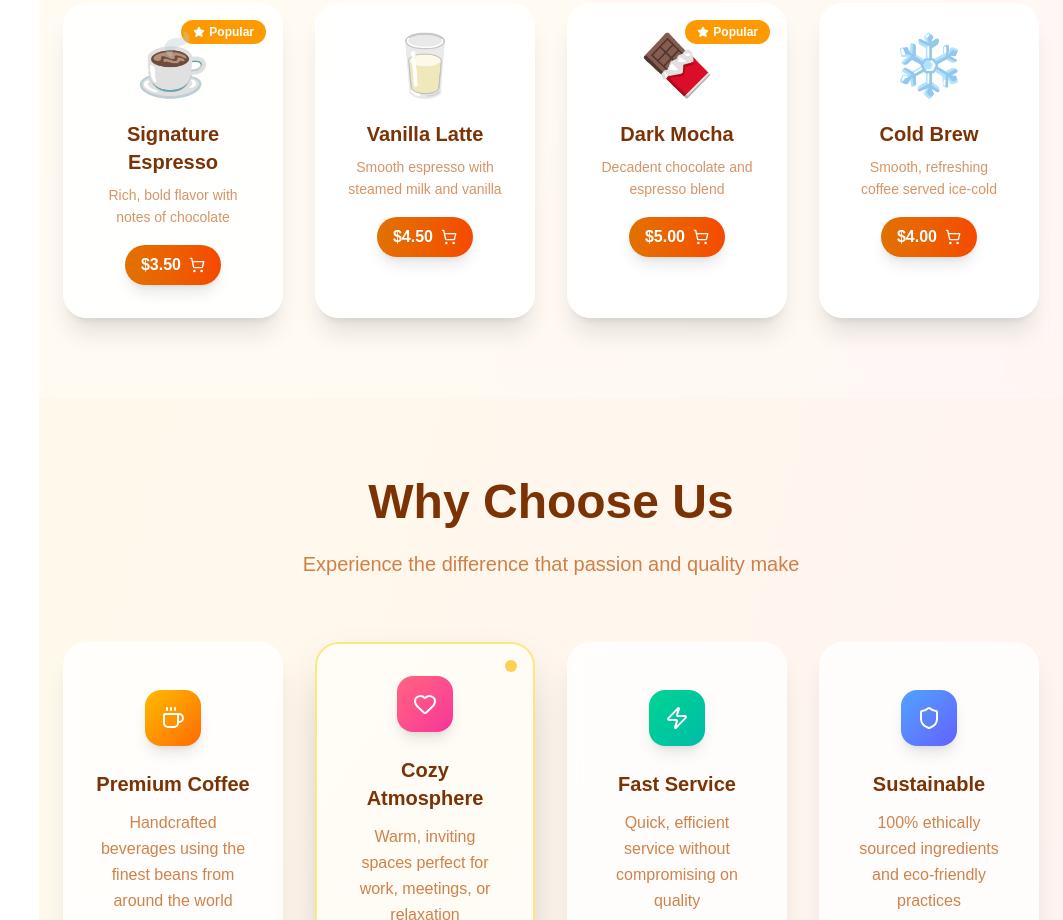
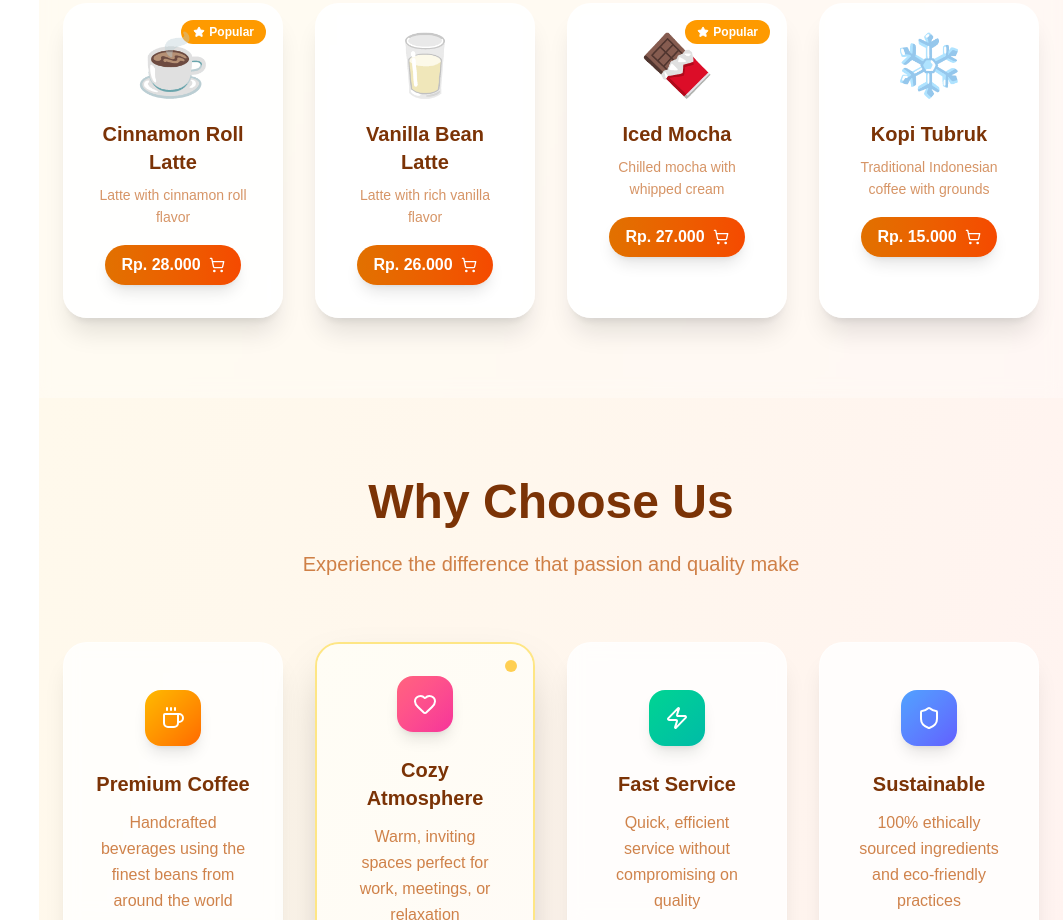
Before and after one commit to lavinianataniela05/cafemanagementsystem, a Next.js app: page /dashboard in a window 1280 px wide. Shown: the part 1580-2500 px from the top of the page, without its empty margins (217-1280 px from the left). Built offline with nearby package versions, Linux system fonts and the light colour scheme.

Commit message:
feat: update menu items in CafeDashboard with new names, prices, and descriptions

```diff
--- a/components/mainpage/dashboardPage.tsx
+++ b/components/mainpage/dashboardPage.tsx
@@ -642,33 +642,33 @@ export default function CafeDashboard() {
   const menuItems: MenuItem[] = [
     {
       icon: "☕",
-      name: "Signature Espresso",
+      name: "Cinnamon Roll Latte",
       color: "from-amber-50 to-amber-100",
-      price: "$3.50",
-      description: "Rich, bold flavor with notes of chocolate",
+      price: "Rp. 28.000",
+      description: "Latte with cinnamon roll flavor",
       popular: true
     },
     {
       icon: "🥛",
-      name: "Vanilla Latte",
+      name: "Vanilla Bean Latte",
       color: "from-rose-50 to-rose-100",
-      price: "$4.50",
-      description: "Smooth espresso with steamed milk and vanilla"
+      price: "Rp. 26.000",
+      description: "Latte with rich vanilla flavor"
     },
     {
       icon: "🍫",
-      name: "Dark Mocha",
+      name: "Iced Mocha",
       color: "from-stone-50 to-stone-100",
-      price: "$5.00",
-      description: "Decadent chocolate and espresso blend",
+      price: "Rp. 27.000",
+      description: "Chilled mocha with whipped cream",
       popular: true
     },
     {
       icon: "❄️",
-      name: "Cold Brew",
+      name: "Kopi Tubruk",
       color: "from-blue-50 to-blue-100",
-      price: "$4.00",
-      description: "Smooth, refreshing coffee served ice-cold"
+      price: "Rp. 15.000",
+      description: "Traditional Indonesian coffee with grounds"
     }
   ];
 
```
